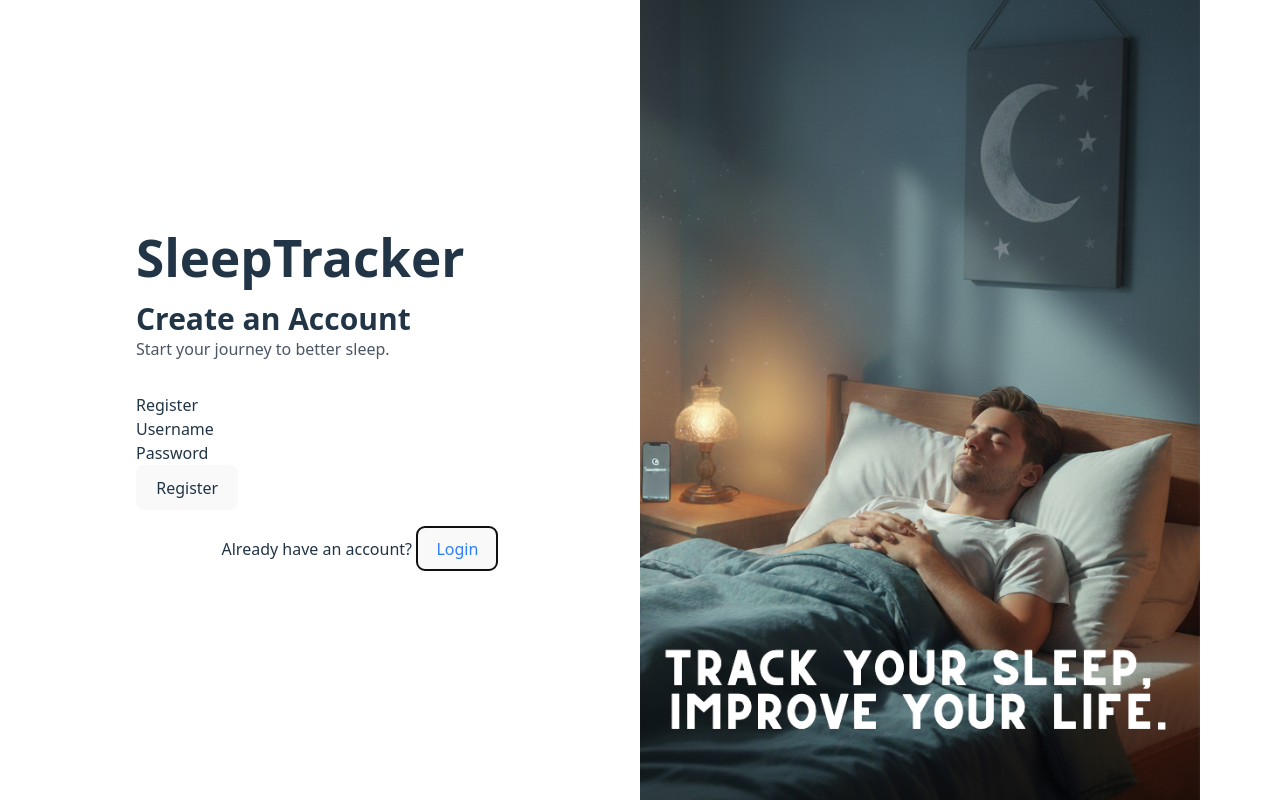
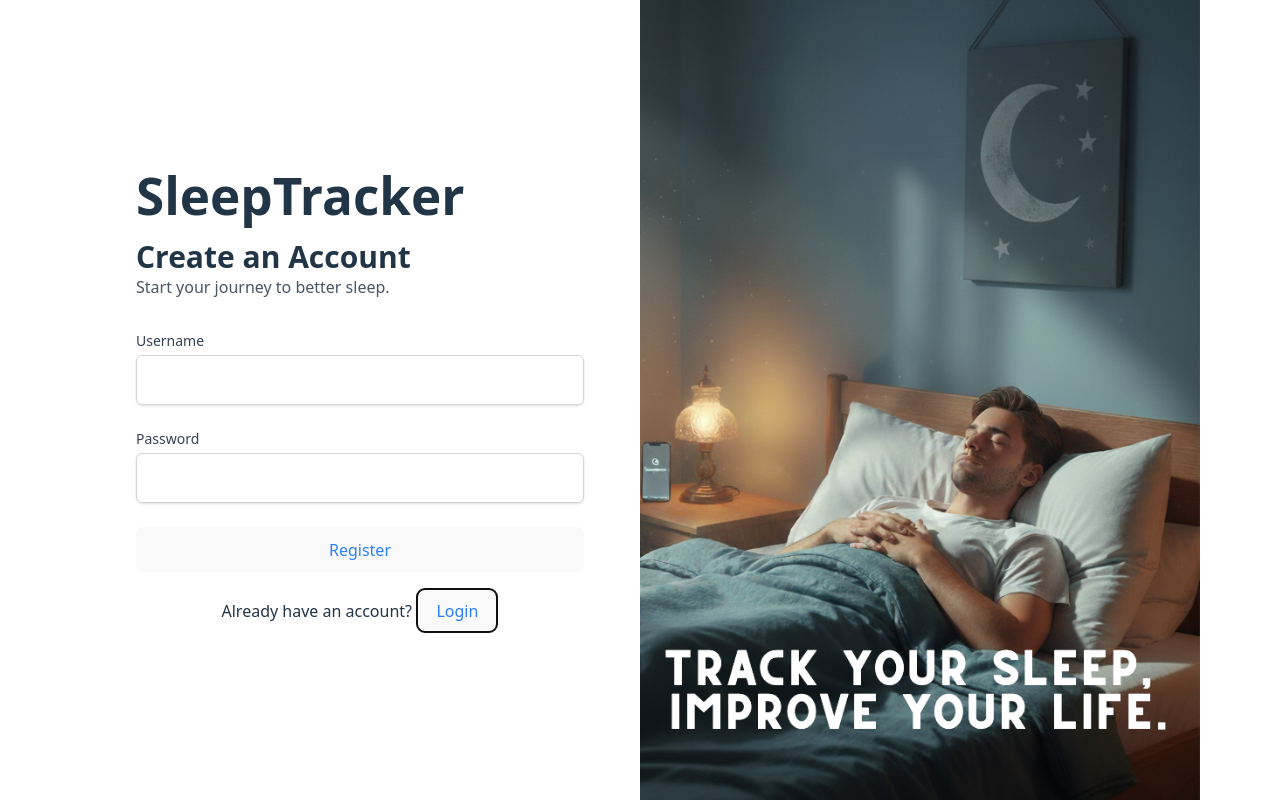
Before and after one commit to stefanvlahov/sleep-calc-ui, a React (Vite) app: page / in a window 1280 px wide. Both pictures are taken after a click on the button "Sign Up". Built offline with nearby package versions, Linux system fonts and the light colour scheme.

Commit message:
Update Sleep State and Registration views

```diff
--- a/src/components/RegistrationForm.tsx
+++ b/src/components/RegistrationForm.tsx
@@ -14,17 +14,36 @@ function RegistrationForm({ onRegister }: RegistrationFormProps) {
     };
 
     return (
-        <form onSubmit={handleSubmit} aria-label={"Registration Form"}>
-            <h2>Register</h2>
+        <form onSubmit={handleSubmit} aria-label={"Registration Form"} className="space-y-6">
             <div>
-                <label htmlFor="username">Username</label>
-                <input id="username" type="text" value={username} onChange={(e) => setUsername(e.target.value)} />
+                <label htmlFor="register-username" className="block text-sm font-medium text-gray-700">Username</label>
+                <div className="mt-1">
+                    <input
+                        id="register-username"
+                        type="text"
+                        value={username}
+                        onChange={(e) => setUsername(e.target.value)}
+                        className="w-full p-3 border border-gray-300 rounded-md shadow-sm focus:ring-blue-500 focus:border-blue-500"
+                        required
+                    />
+                </div>
             </div>
             <div>
-                <label htmlFor="password">Password</label>
-                <input id="password" type="password" value={password} onChange={(e) => setPassword(e.target.value)} />
+                <label htmlFor="register-password" className="block text-sm font-medium text-gray-700">Password</label>
+                <div className="mt-1">
+                    <input
+                        id="register-password"
+                        type="password"
+                        value={password}
+                        onChange={(e) => setPassword(e.target.value)}
+                        className="w-full p-3 border border-gray-300 rounded-md shadow-sm focus:ring-blue-500 focus:border-blue-500"
+                        required
+                    />
+                </div>
             </div>
-            <button type="submit">Register</button>
+            <button
+                type="submit"
+                className="w-full bg-blue-500 text-blue-500 py-3 rounded-md hover:bg-blue-600 focus:outline-none focus:ring-2 focus:ring-offset-2 focus:ring-blue-500">Register</button>
         </form>
     );
 }
--- a/src/components/SleepStateDisplay.tsx
+++ b/src/components/SleepStateDisplay.tsx
@@ -5,10 +5,20 @@ interface SleepStateDisplayProps {
 
 function SleepStateDisplay({ sleepDebt, sleepSurplus }: SleepStateDisplayProps) {
     return (
-        <div>
-            <h2>Results</h2>
-            <p>Current Sleep Debt: {sleepDebt.toFixed(1)}</p>
-            <p>Current Sleep Surplus: {sleepSurplus.toFixed(1)}</p>
+        <div className="mt-8 grid grid-cols-1 gap-6 sm:grid-cols-2">
+            <div className="bg-white rounded-lg shadow-md p-6 text-center">
+                <h3 className="text-sm font-medium text-gray-500">Curren Sleep Debt</h3>
+                <p className="mt-2 text-3xl font-bold text-red-500">
+                    {sleepDebt.toFixed(1)} hours
+                </p>
+            </div>
+
+            <div className="bg-white rounded-lg shadow-md p-6 text-center">
+                <h3 className="text-sm font-medium text-gray-500">Current Sleep Surplus</h3>
+                <p className="mt-2 text-3xl font-bold text-green-500">
+                    {sleepSurplus.toFixed(1)} hours
+                </p>
+            </div>
         </div>
     );
 }
```
